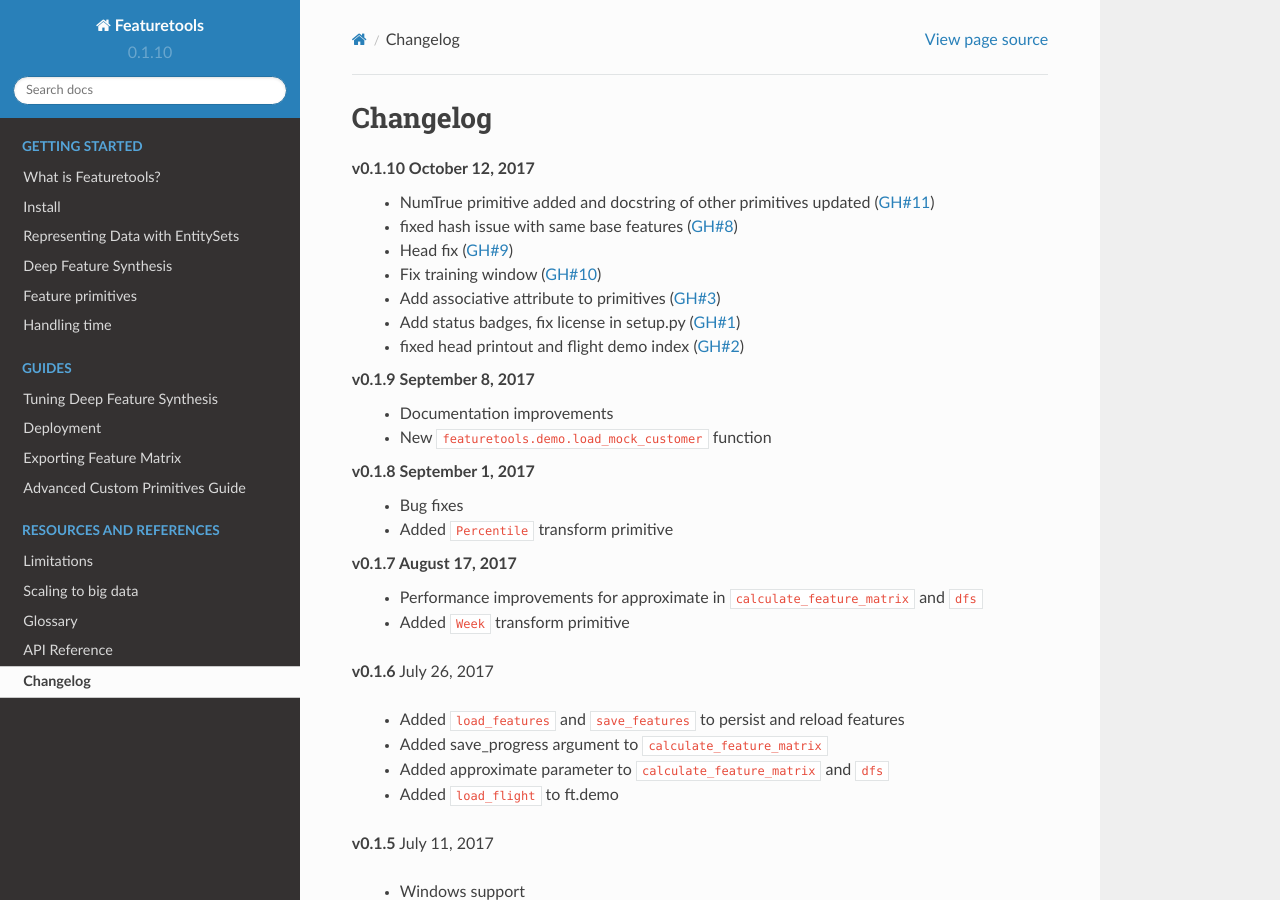
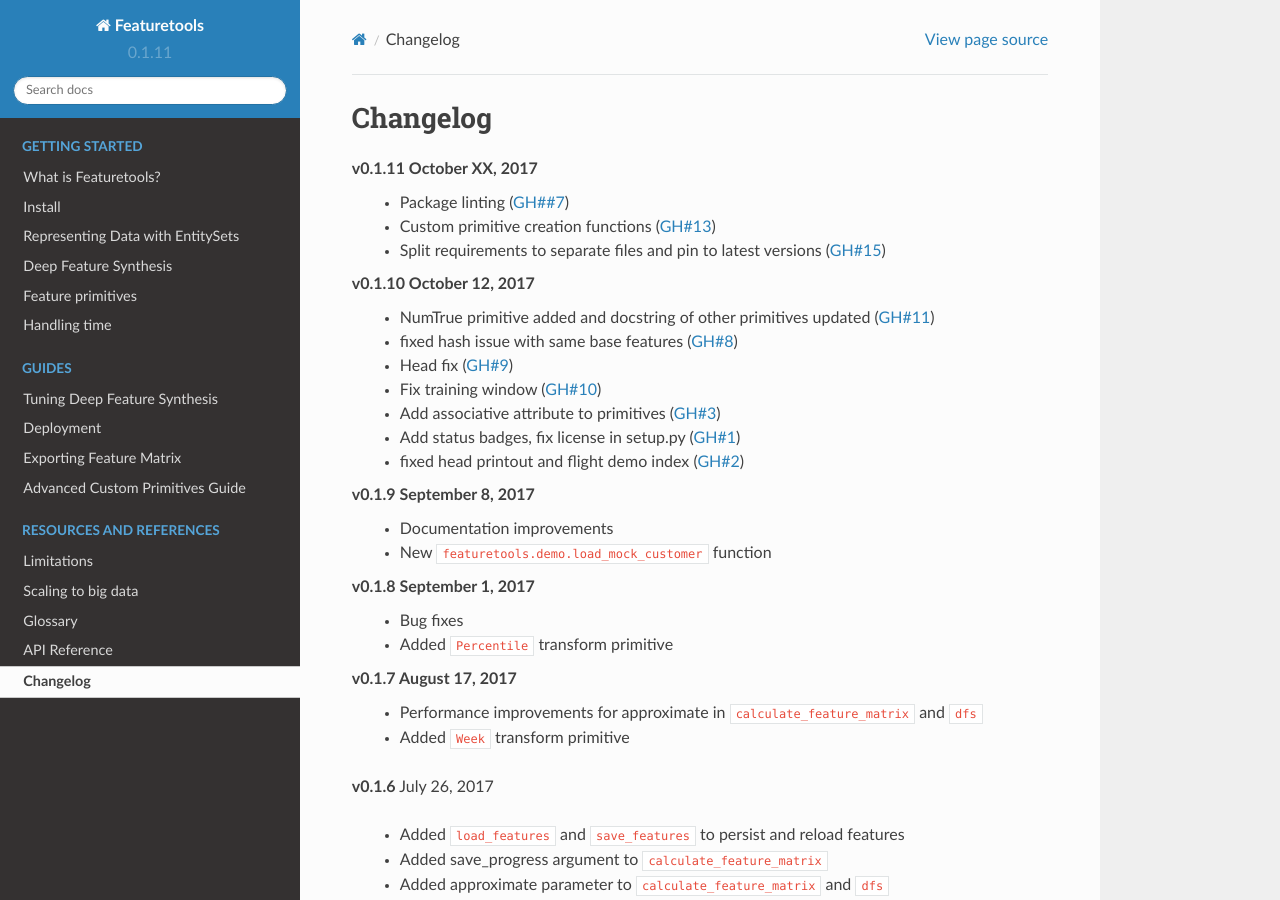
Before and after one commit to alteryx/featuretools, a Sphinx documentation site: the page built from docs/source/changelog.rst, in a window 1280 px wide and 900 px high. Built offline with Sphinx 7.4.7 and the Read the Docs theme 2.0.0, drawn with Linux system fonts in a browser that asks for light colours; comment, search, counter and statistics services are not loaded.

Commit message:
bump to v0.1.11

```diff
--- a/docs/source/changelog.rst
+++ b/docs/source/changelog.rst
@@ -3,6 +3,10 @@
 Changelog
 ---------
 
+**v0.1.11** October XX, 2017
+    * Package linting (:pr:`#7`)
+    * Custom primitive creation functions (:pr:`13`)
+    * Split requirements to separate files and pin to latest versions (:pr:`15`)
 
 **v0.1.10** October 12, 2017
     * NumTrue primitive added and docstring of other primitives updated (:pr:`11`)
--- a/featuretools/__init__.py
+++ b/featuretools/__init__.py
@@ -11,4 +11,4 @@
 from .utils.pickle_utils import *
 import featuretools.demo
 
-__version__ = '0.1.10'
+__version__ = '0.1.11'
--- a/setup.py
+++ b/setup.py
@@ -15,7 +15,7 @@
 
 setup(
     name='featuretools',
-    version='0.1.10',
+    version='0.1.11',
     packages=find_packages(),
     description='a framework for automated feature engineering',
     url='http://featuretools.com',
```
Also changed, not shown: other parts of docs/source/changelog.rst (+3 -0 lines).
